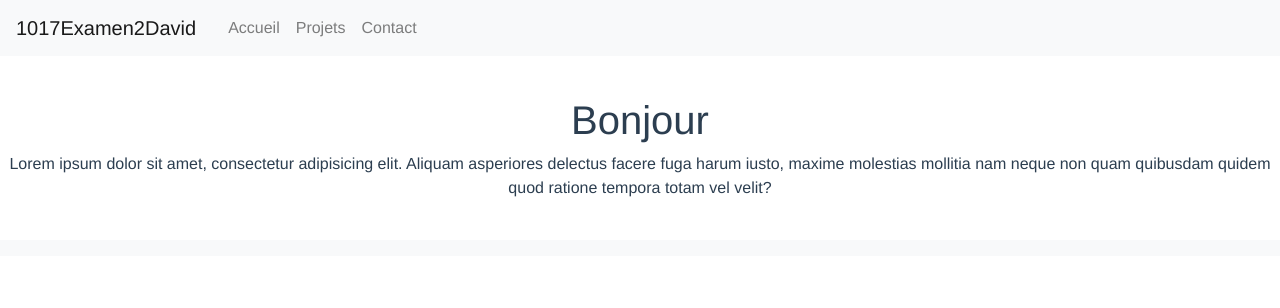
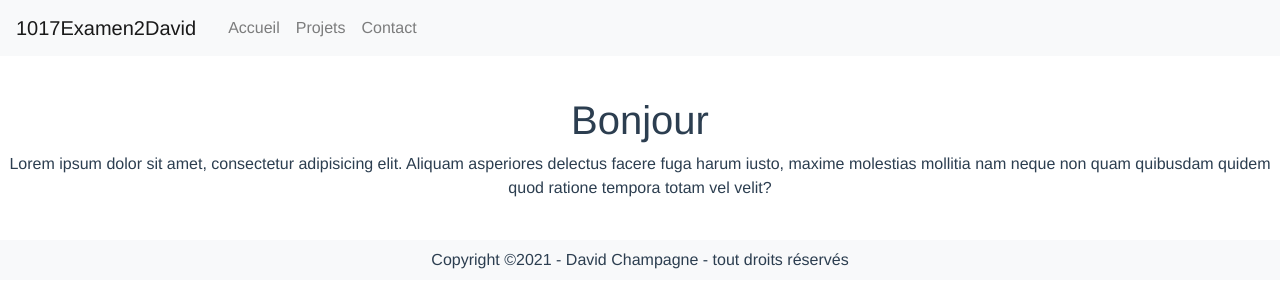
Before and after one commit to paramore2k/1017examen2david, a Vue app: page / in a window 1280 px wide. Shown: the top 308 px of the page. Built offline with nearby package versions, Linux system fonts and the light colour scheme.

Commit message:
Ma directive bas de page

```diff
--- a/src/components/Bottom.vue
+++ b/src/components/Bottom.vue
@@ -1,7 +1,7 @@
 <template>
   <div id="app">
     <nav class="navbar navbar-light bg-light">
-<!--      <div class="text-center m-auto" v-maDirective></div>-->
+      <div class="text-center m-auto" v-maDirective></div>
     </nav>
   </div>
 </template>
@@ -9,13 +9,13 @@
 <script>
 export default {
   name: "Bottom",
-/*  directives : {
-/!*  maDirective: {
+  directives : {
+  maDirective: {
       bind: function (el) {
       el.innerHTML = "Copyright ©" + new Date().getFullYear() + " - " + "David Champagne" + " - " + "tout droits réservés" + el.innerHTML;
     }
-  }*!/
-  }*/
+  }
+  }
 }
 </script>
 
```
